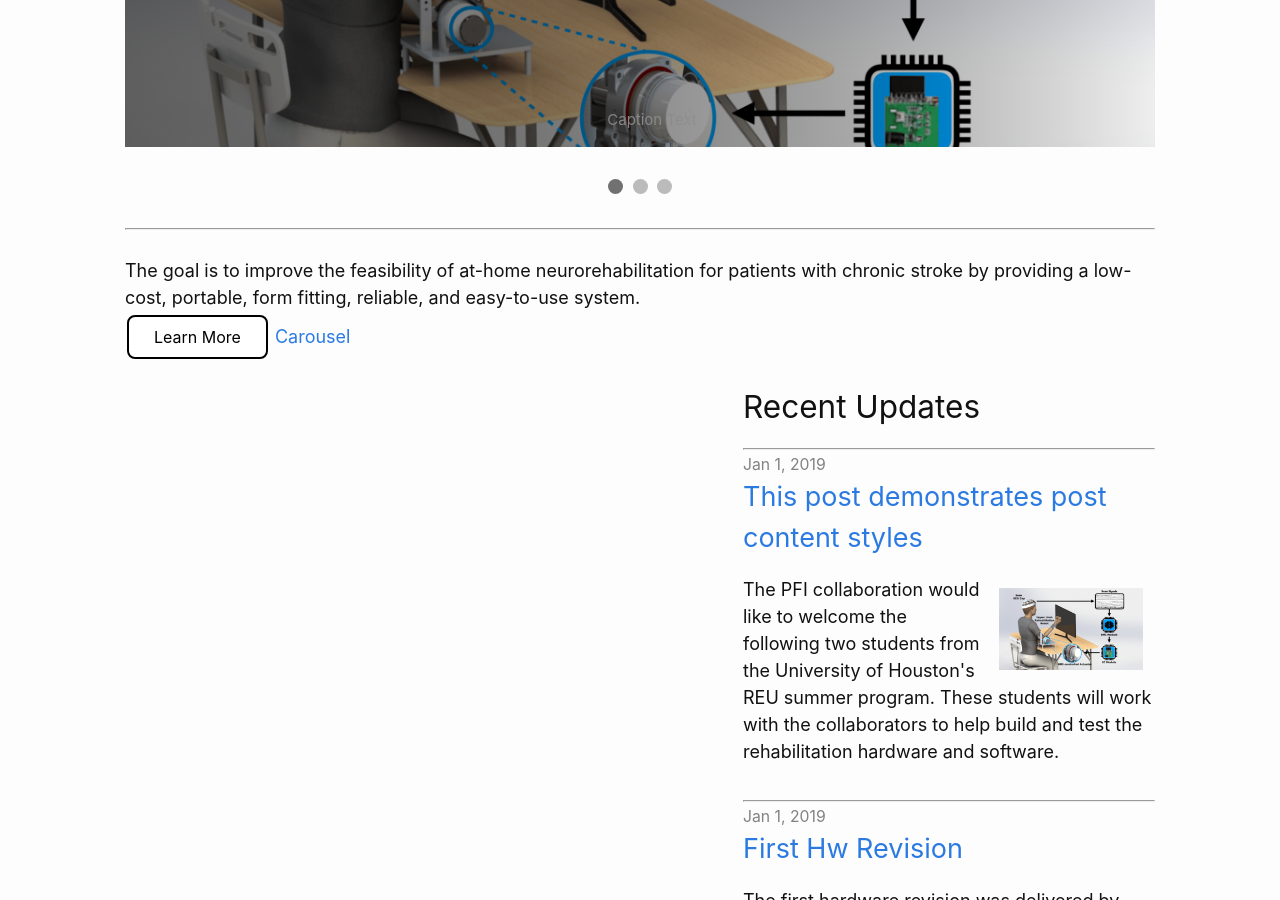
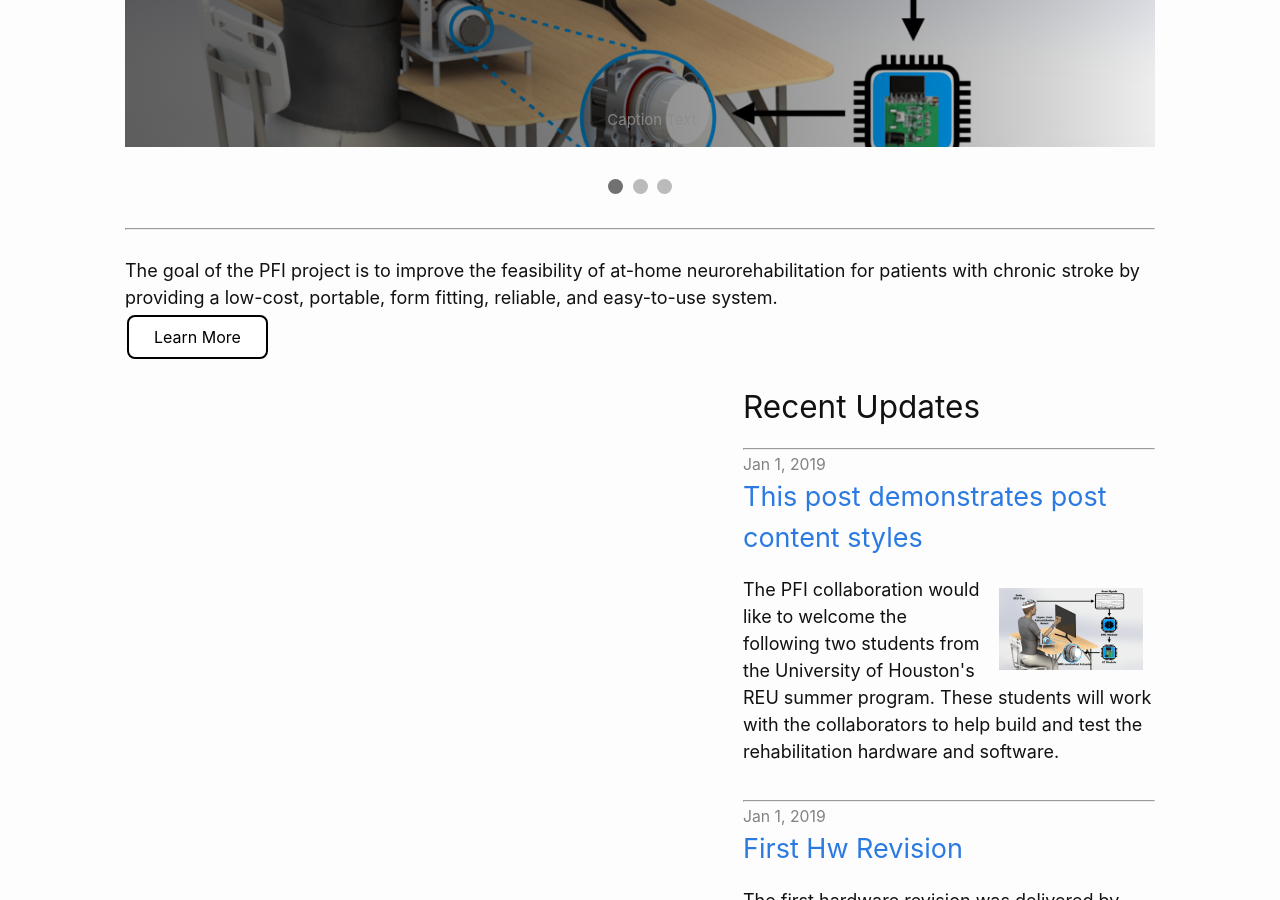
Before and after one commit to arcraik/neuroexo-website, a Jekyll site: the page built from index.html, in a window 1280 px wide and 900 px high, scrolled down 459 px. Built offline with Jekyll 4.4.1, drawn with Linux system fonts in a browser that asks for light colours; the list of posts is cut into pages by our own code.

Commit message:
Update index.html

```diff
--- a/index.html
+++ b/index.html
@@ -25,9 +26,9 @@ pagination:
   </div>
 </div>
 
-<div class="mySlides fade carousel-image">
+<div class="mySlides fade ">
   <div class="numbertext">3 / 3</div>
-  <img src="/photos/JContreras-Vidal.jpg" style="width:100%">
+  {% include youtubePlayer.html id=page.youtubeId %}
   <div class="text">Caption Three</div>
 </div>
 
@@ -45,11 +46,10 @@ pagination:
 <br>
 <hr>
 <br>
-The goal is to improve the feasibility of at-home neurorehabilitation for patients with chronic stroke by providing a low-cost, portable, form fitting, reliable, and easy-to-use system.
+The goal of the PFI project is to improve the feasibility of at-home neurorehabilitation for patients with chronic stroke by providing a low-cost, portable, form fitting, reliable, and easy-to-use system.
 <br>
 <a class="button" href="/about/">Learn More</a>
 
-<a href="/carousel/"> Carousel</a>
 </body>
 </html>
 <script src="/javascript/carousel.js"></script>
```
Also changed, not shown: other parts of index.html (+1 -0 lines).
